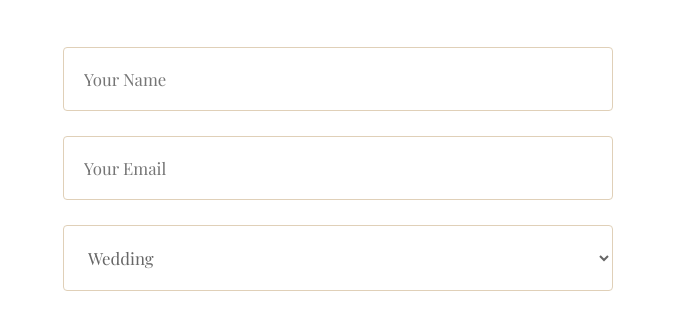
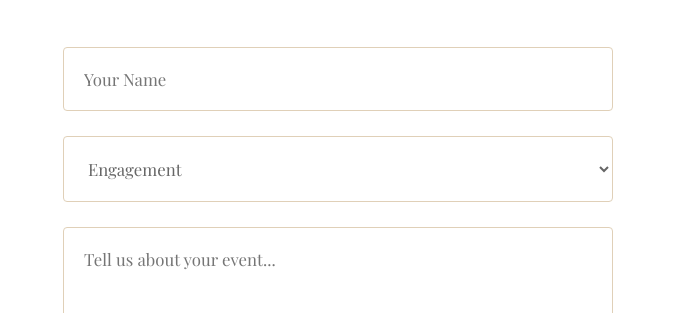
Before and after one commit to Anuj-Gaud/jollystudio, a plain HTML site: page index.html in a window 1280 px wide. Shown: the part 4080-4393 px from the top of the page, 607-1280 px from the left. Drawn offline with nearby package versions, Linux system fonts and the light colour scheme; a web font is replaced by a local one.

Commit message:
removed the email section in the whatsapp form and rearranged the control flow section

```diff
--- a/index.html
+++ b/index.html
@@ -1016,17 +1016,16 @@
                 <div class="contact-form-wrapper">
                     <form id="whatsappForm">
                         <input type="text" id="name" class="form-control" placeholder="Your Name" required>
-                        <input type="email" id="email" class="form-control" placeholder="Your Email" required>
                         <select id="serviceType" class="form-control" style="color: #666;">
+                            <option value="Engagement">Engagement</option>
+                            <option value="Pre-Wedding">Pre-Wedding</option>
                             <option value="Wedding">Wedding</option>
-                            <option value="Pre-Wedding">Pre-Wedding</option>
                             <option value="Maternity">Maternity</option>
-                            <option value="Engagement">Engagement</option>
+                            <option value="Babyshower">Babyshower</option>
+                            <option value="Birthday">Birthday</option>
+                            <option value="Baby">Baby shoots</option>
                             <option value="Products">Products</option>
-                            <option value="Birthday">Birthday</option>
-                            <option value="Babyshower">Babyshower</option>
                             <option value="FrameWork">FrameWork</option>
-                            <option value="Baby">Baby shoots</option>
                         </select>
                         <textarea id="message" class="form-control" rows="4" placeholder="Tell us about your event..."></textarea>
                         <button type="submit" class="btn btn-primary" style="width: 100%;">Send Enquiry</button>
```
